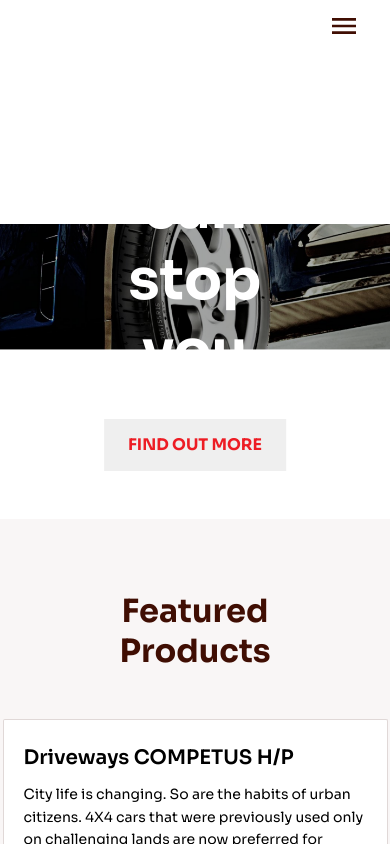
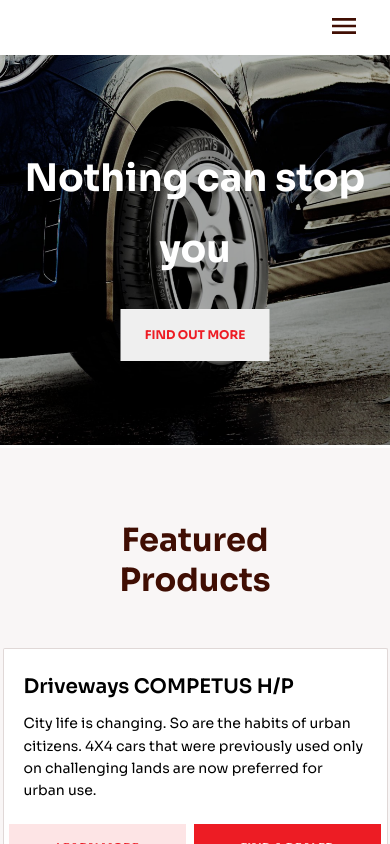
Before and after one commit to yavuzakin/noyirmibir, a React (Create React App) app: page / in a window 390 px wide. Shown: the top 844 px of the page. Built offline with nearby package versions, Linux system fonts and the light colour scheme; some icons are missing.

Commit message:
hero section is made responsive

```diff
--- a/src/components/hero/Hero.module.scss
+++ b/src/components/hero/Hero.module.scss
@@ -1,13 +1,14 @@
 @import "../../assets/styles/variables.scss";
+@import "../../assets/styles/mixins.scss";
 
 .hero {
   position: relative;
   max-width: 100%;
-  height: 46.4rem;
-  background-image: url("../../assets/images/hero.png");
-  background-repeat: no-repeat;
-  background-size: contain;
-  background-position: center;
+
+  &__image {
+    max-width: 100%;
+    object-fit: contain;
+  }
 
   &__box {
     position: absolute;
@@ -20,6 +21,15 @@
     justify-content: center;
     gap: 3.2rem;
     max-width: 51.4rem;
+    min-width: 34.3rem;
+
+    @include respond(tab-land) {
+      gap: 2.8rem;
+    }
+
+    @include respond(tab-port) {
+      gap: 2.4rem;
+    }
   }
 
   &__header {
@@ -28,6 +38,14 @@
     font-weight: 700;
     line-height: 7.1rem;
     text-align: center;
+
+    @include respond(tab-land) {
+      font-size: 4.7rem;
+    }
+
+    @include respond(tab-port) {
+      font-size: 3.8rem;
+    }
   }
 
   &__btn {
@@ -38,5 +56,13 @@
     line-height: 2rem;
     border: none;
     cursor: pointer;
+
+    @include respond(tab-land) {
+      font-size: 1.4rem;
+    }
+
+    @include respond(tab-port) {
+      font-size: 1.2rem;
+    }
   }
 }
--- a/src/components/hero/Hero.tsx
+++ b/src/components/hero/Hero.tsx
@@ -1,4 +1,6 @@
 import styles from "./Hero.module.scss";
+import hero from "../../assets/images/hero.png";
+import heroMobile from "../../assets/images/hero-mobile.png";
 
 interface Props {
   headerText: string;
@@ -8,6 +10,11 @@ interface Props {
 const Hero = (props: Props) => {
   return (
     <section className={styles["hero"]}>
+      <picture>
+        <source srcSet={heroMobile} media="(max-width: 46.875em)" />
+        <source srcSet={hero} media="(min-width: 46.875em)" />
+        <img src={hero} className={styles["hero__image"]} />
+      </picture>
       <div className={styles["hero__box"]}>
         <h1 className={styles["hero__header"]}>{props.headerText}</h1>
         <button className={styles["hero__btn"]}>{props.btnText}</button>
```
Also changed, not shown: src/assets/images/hero-mobile.png (added).
